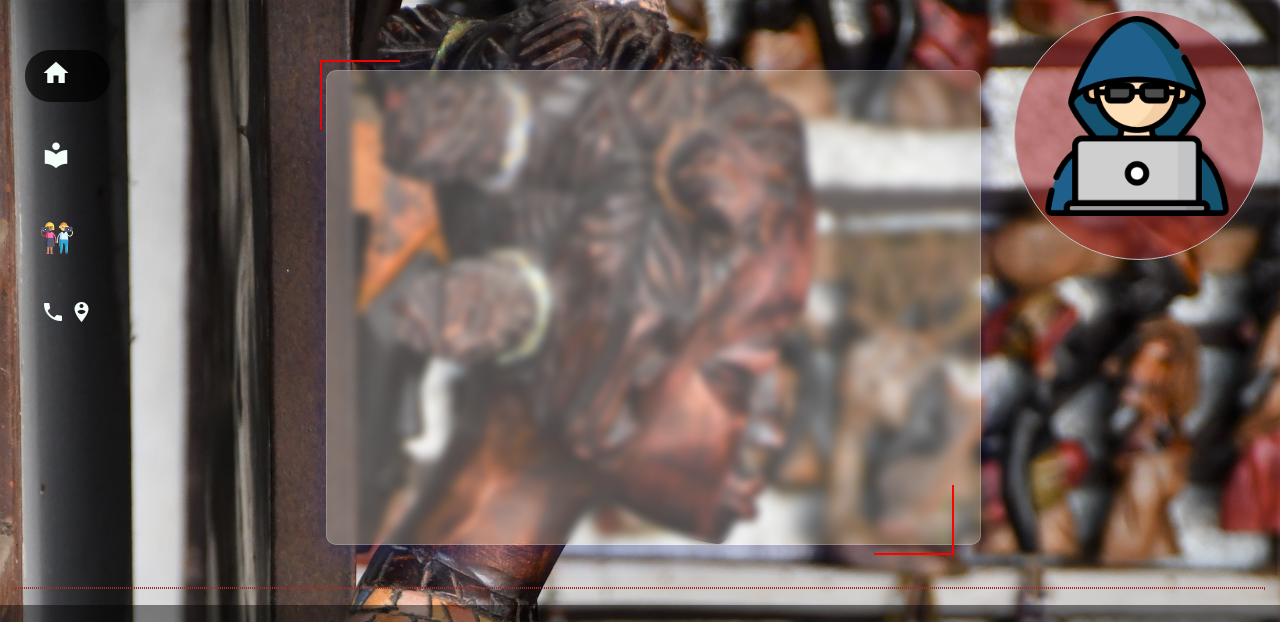
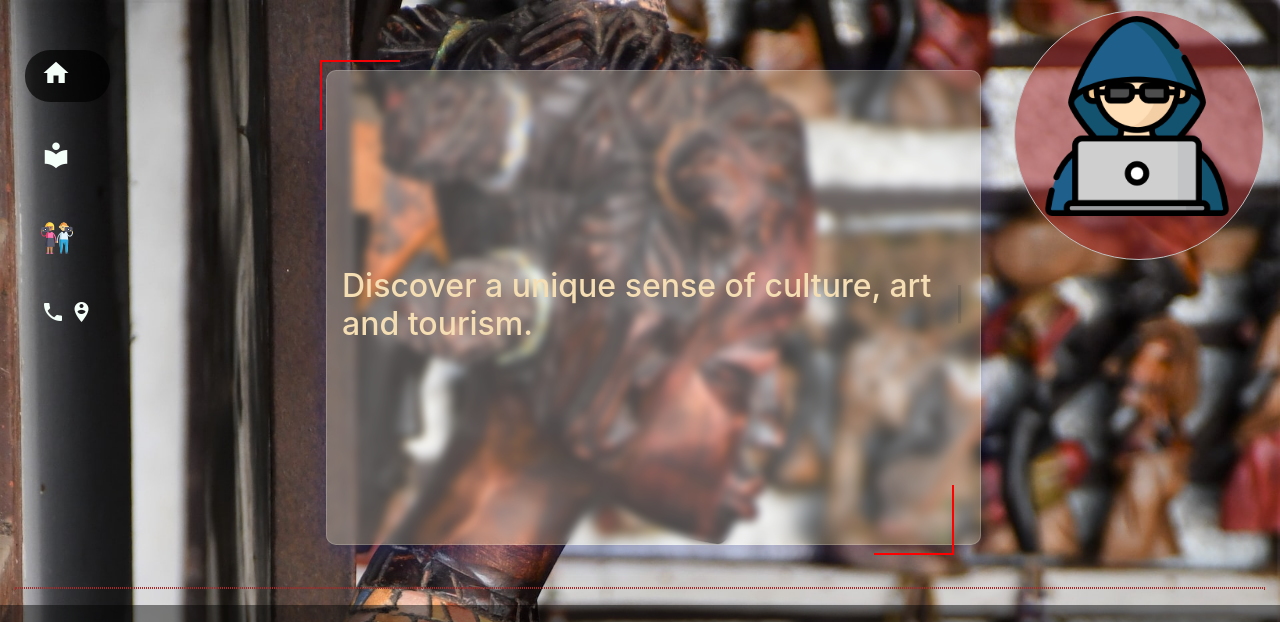
Before and after one commit to kobby-ofori/monthly-project3-ver-1.01.23, a plain HTML site: page index.html in a window 1280 px wide. Shown: the top 622 px of the page. Drawn offline with nearby package versions, Linux system fonts and the light colour scheme.

Commit message:
monthly project version-4.01.23

```diff
--- a/index.html
+++ b/index.html
@@ -28,7 +28,9 @@
 
       <div class="col-6 custom-main-col-1stpage">
         <div class="top-left-design" data-aos="fade-right" data-aos-delay="200" data-aos-duration="2000"></div>
-        <div class="main" data-aos="flip-down" data-aos-delay="100" data-aos-duration="2000"></div>
+        <div class="main" data-aos="flip-down" data-aos-delay="100" data-aos-duration="2000">
+          <h2 class="auto-type-head"><span class="auto-type"></span></h2>
+        </div>
         <div class="bottom-right-design" data-aos="fade-left" data-aos-delay="200" data-aos-duration="2000"></div>
       </div>
 
@@ -81,10 +83,19 @@
   <script src="js/bootstrap.min.js"></script>
   <script src="app.js"></script>
   <script src="https://unpkg.com/aos@2.3.1/dist/aos.js"></script>
+  <script src="https://cdn.jsdelivr.net/npm/typed.js@2.0.12"></script>
   <script>
     AOS.init({
       once: false
     });
   </script>
+  <script>
+    var typed = new Typed(".auto-type", {
+        strings: ["Discover a unique sense of culture, art and tourism.", "My country Ghana has it all.", "From the People, their Customs and Tradition.", "Welcome to Ghana.", "Akwaaba!"],
+        typeSpeed: 80,
+        backSpeed: 40,
+        loop: true
+      });
+  </script>
 </body>
 </html>
--- a/style.css
+++ b/style.css
@@ -102,6 +102,17 @@ body {
   -webkit-backdrop-filter: blur( 4px );
   border-radius: 10px;
   border: 1px solid rgba( 255, 255, 255, 0.18 );
+}
+
+.auto-type {
+  color: wheat;
+}
+
+.auto-type-head {
+  display: flex;
+  align-items: center;
+  justify-content: center;
+  margin: 30% 15px 0 15px;
 }
 
 .bottom-right-design {
```
Also changed, not shown: link3.html (+4 -1 lines).
